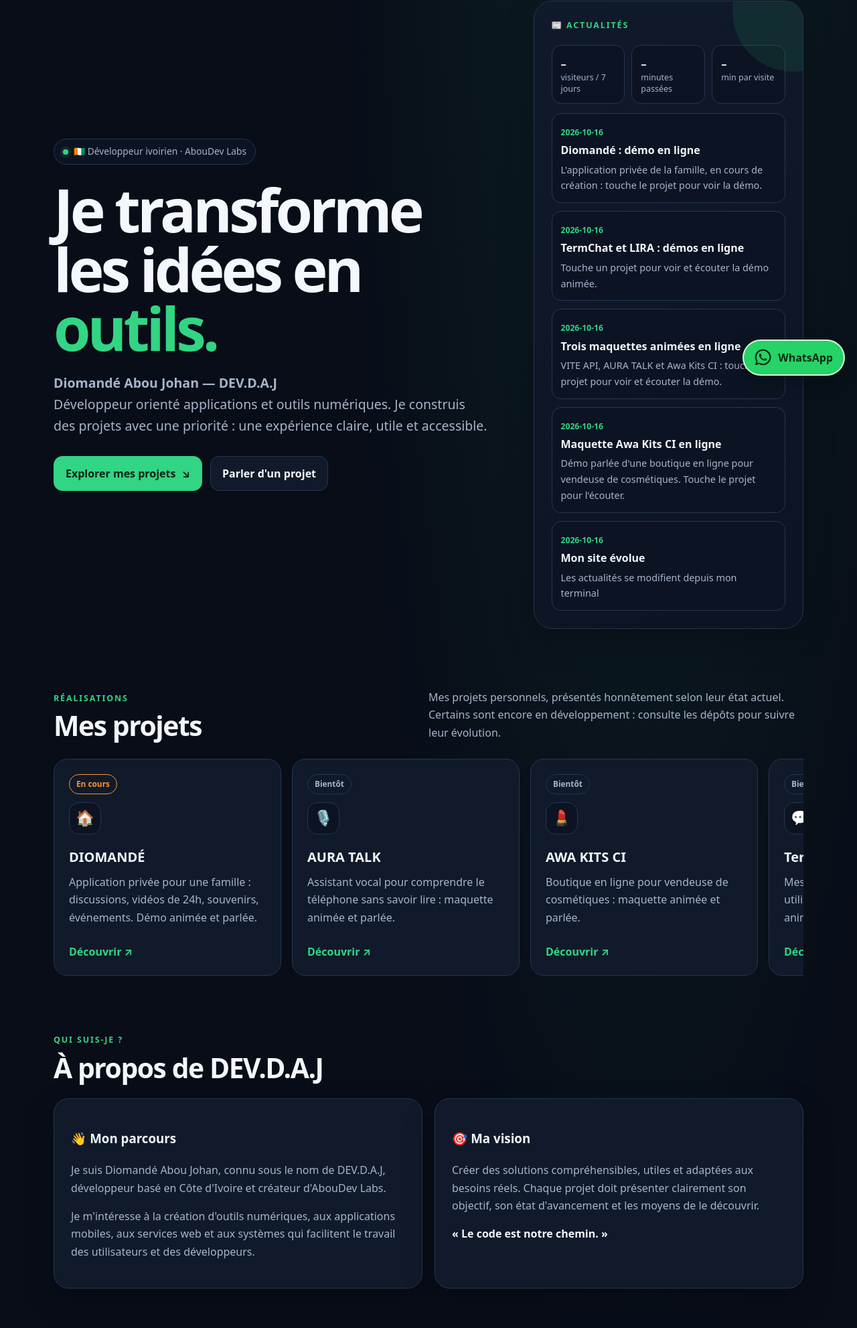
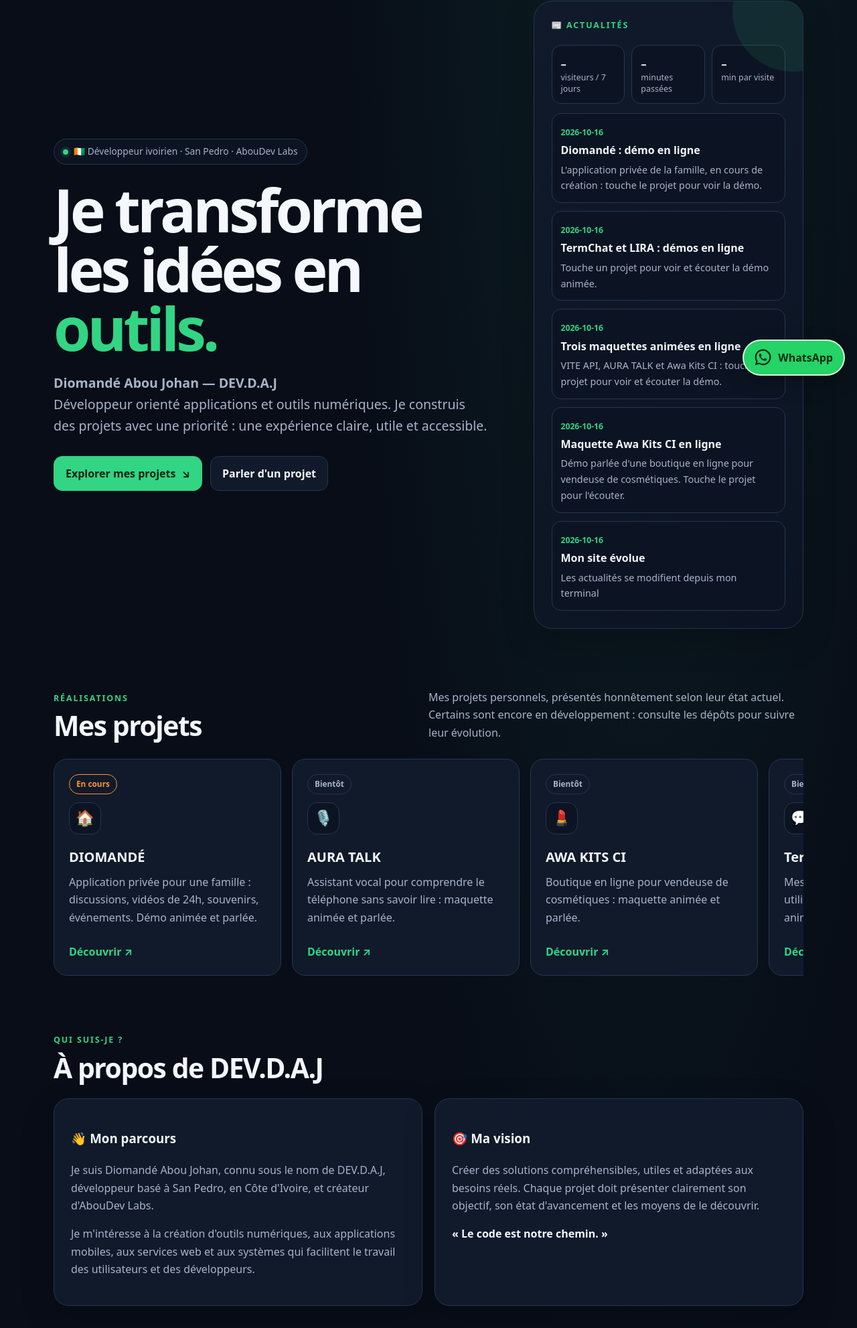
Before and after one commit to daboujohan-hub/daboujohan-hub.github.io, a plain HTML site: page index.html in a window 1280 px wide. Shown: the part 157-2140 px from the top of the page at 67% size. Drawn offline with Linux system fonts and the light colour scheme; no server answers.

Commit message:
San Pedro

```diff
--- a/index.html
+++ b/index.html
@@ -110,7 +110,7 @@
     <section class="hero" id="accueil">
       <div class="container hero-grid">
         <div>
-          <span class="eyebrow"><span class="dot"></span> 🇨🇮 Développeur ivoirien · AbouDev Labs</span>
+          <span class="eyebrow"><span class="dot"></span> 🇨🇮 Développeur ivoirien · San Pedro · AbouDev Labs</span>
           <h1>Je transforme<br>les idées en <span>outils.</span></h1>
           <p class="lead"><strong>Diomandé Abou Johan — DEV.D.A.J</strong><br>Développeur orienté applications et outils numériques. Je construis des projets avec une priorité : une expérience claire, utile et accessible.</p>
           <div class="hero-actions">
@@ -141,7 +141,7 @@
       <div class="container">
         <div class="section-head"><div><div class="kicker">Qui suis-je ?</div><h2>À propos de DEV.D.A.J</h2></div></div>
         <div class="about-grid">
-          <article class="card"><h3>👋 Mon parcours</h3><p class="muted">Je suis Diomandé Abou Johan, connu sous le nom de DEV.D.A.J, développeur basé en Côte d'Ivoire et créateur d'AbouDev Labs.</p><p class="muted">Je m'intéresse à la création d'outils numériques, aux applications mobiles, aux services web et aux systèmes qui facilitent le travail des utilisateurs et des développeurs.</p></article>
+          <article class="card"><h3>👋 Mon parcours</h3><p class="muted">Je suis Diomandé Abou Johan, connu sous le nom de DEV.D.A.J, développeur basé à San Pedro, en Côte d'Ivoire, et créateur d'AbouDev Labs.</p><p class="muted">Je m'intéresse à la création d'outils numériques, aux applications mobiles, aux services web et aux systèmes qui facilitent le travail des utilisateurs et des développeurs.</p></article>
           <article class="card"><h3>🎯 Ma vision</h3><p class="muted">Créer des solutions compréhensibles, utiles et adaptées aux besoins réels. Chaque projet doit présenter clairement son objectif, son état d'avancement et les moyens de le découvrir.</p><p><strong>« Le code est notre chemin. »</strong></p></article>
         </div>
       </div>
```
Also changed, not shown: termchat-demo/index.html (+1 -1 lines).
